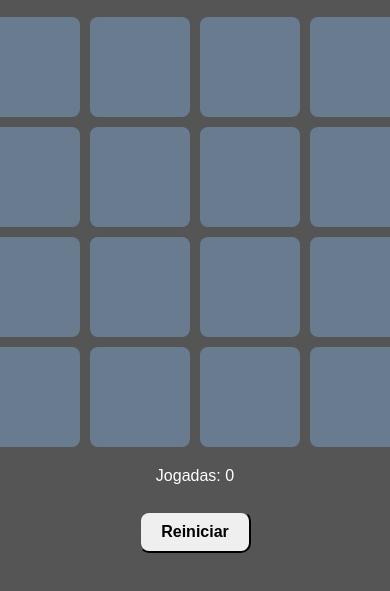
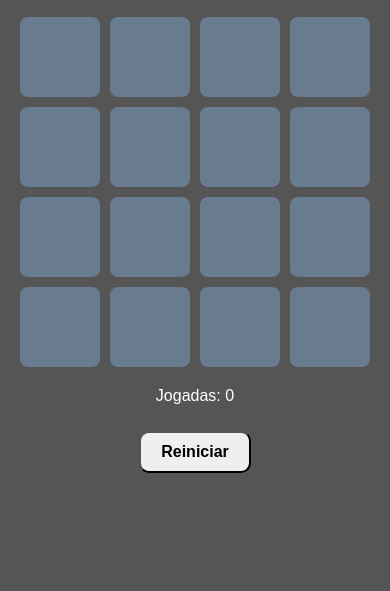
Before and after one commit to marcelolempek/jogodamemoria, a plain HTML site: page index.html in a window 390 px wide. Shown: the part 81-672 px from the top of the page. Drawn offline with Linux system fonts and the light colour scheme.

Commit message:
versão mobile

```diff
--- a/style.css
+++ b/style.css
@@ -66,3 +66,14 @@ p {
   color: rgb(255, 255, 255);
   font-weight: bold;
 }
+
+@media screen and (max-width: 750px) {
+  #game-board {
+    grid-template-columns: repeat(4, 80px);
+    grid-gap: 1; /* Remove o espaçamento */
+  }
+  .card {
+    width: 80px;
+    height: 80px;
+  }
+}
```
